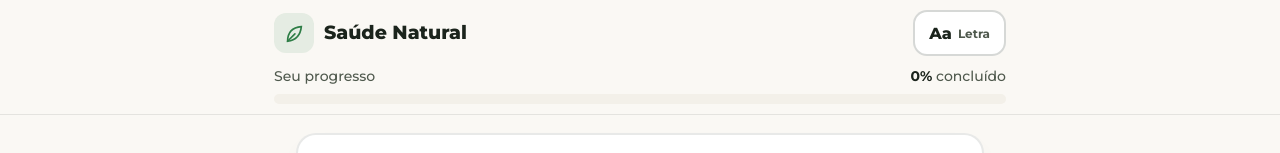
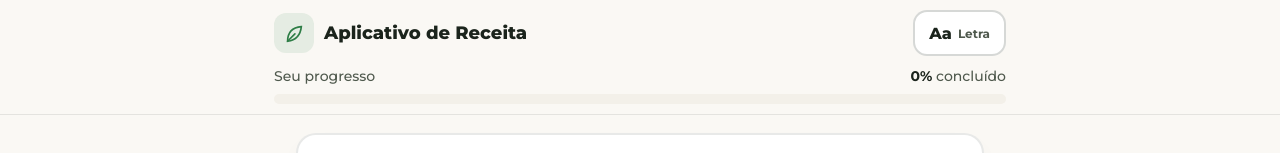
Before and after one commit to odanielbr/appreceitas2027, a plain HTML site: page app.html in a window 1280 px wide. Shown: the top 153 px of the page. Drawn offline with Linux system fonts and the light colour scheme.

Commit message:
Nome do app: Aplicativo de Receita
Co-Authored-By: Claude Opus 5.5 <noreply@anthropic.com>
Claude-Session: https://claude.ai/code/session_0116wEWtg19hWcqKhjr9NfeT

```diff
--- a/app.html
+++ b/app.html
@@ -11,7 +11,7 @@
 <meta name="apple-mobile-web-app-capable" content="yes">
 <meta name="mobile-web-app-capable" content="yes">
 <meta name="apple-mobile-web-app-status-bar-style" content="default">
-<meta name="apple-mobile-web-app-title" content="Saúde Natural">
+<meta name="apple-mobile-web-app-title" content="Aplicativo de Receita">
 <link rel="preconnect" href="https://fonts.googleapis.com">
 <link rel="preconnect" href="https://fonts.gstatic.com" crossorigin>
 <link href="https://fonts.googleapis.com/css2?family=Montserrat:wght@500;600;700;800&display=swap" rel="stylesheet">
@@ -46,7 +46,7 @@
   .brand{display:flex;align-items:center;gap:10px;font-weight:800;font-size:19px;min-width:0}
   .brand .leaf{width:40px;height:40px;border-radius:12px;display:grid;place-items:center;background:var(--accent-soft);color:var(--accent);flex:none}
   .brand img{height:40px;max-width:180px;object-fit:contain}
-  .brand span.nm{white-space:nowrap;overflow:hidden;text-overflow:ellipsis}
+  .brand span.nm{line-height:1.15;font-size:18px}
   .spacer{flex:1}
   .font-btn{flex:none;display:flex;align-items:center;gap:6px;height:46px;padding:0 14px;border-radius:14px;background:var(--surface);border:2px solid var(--border-2);font-weight:800;font-size:16px}
   .font-btn small{font-size:12px;font-weight:700;color:var(--muted)}
--- a/config.js
+++ b/config.js
@@ -4,7 +4,7 @@
    ============================================================ */
 window.CONFIG = {
   // Nome que aparece no topo e na aba do navegador
-  nomeApp: 'Saúde Natural',
+  nomeApp: 'Aplicativo de Receita',
 
   // Caminho do logo (ex.: './logo.webp'). Deixe '' para usar o nome em texto.
   logo: '',
```
Also changed, not shown: manifest.json.
